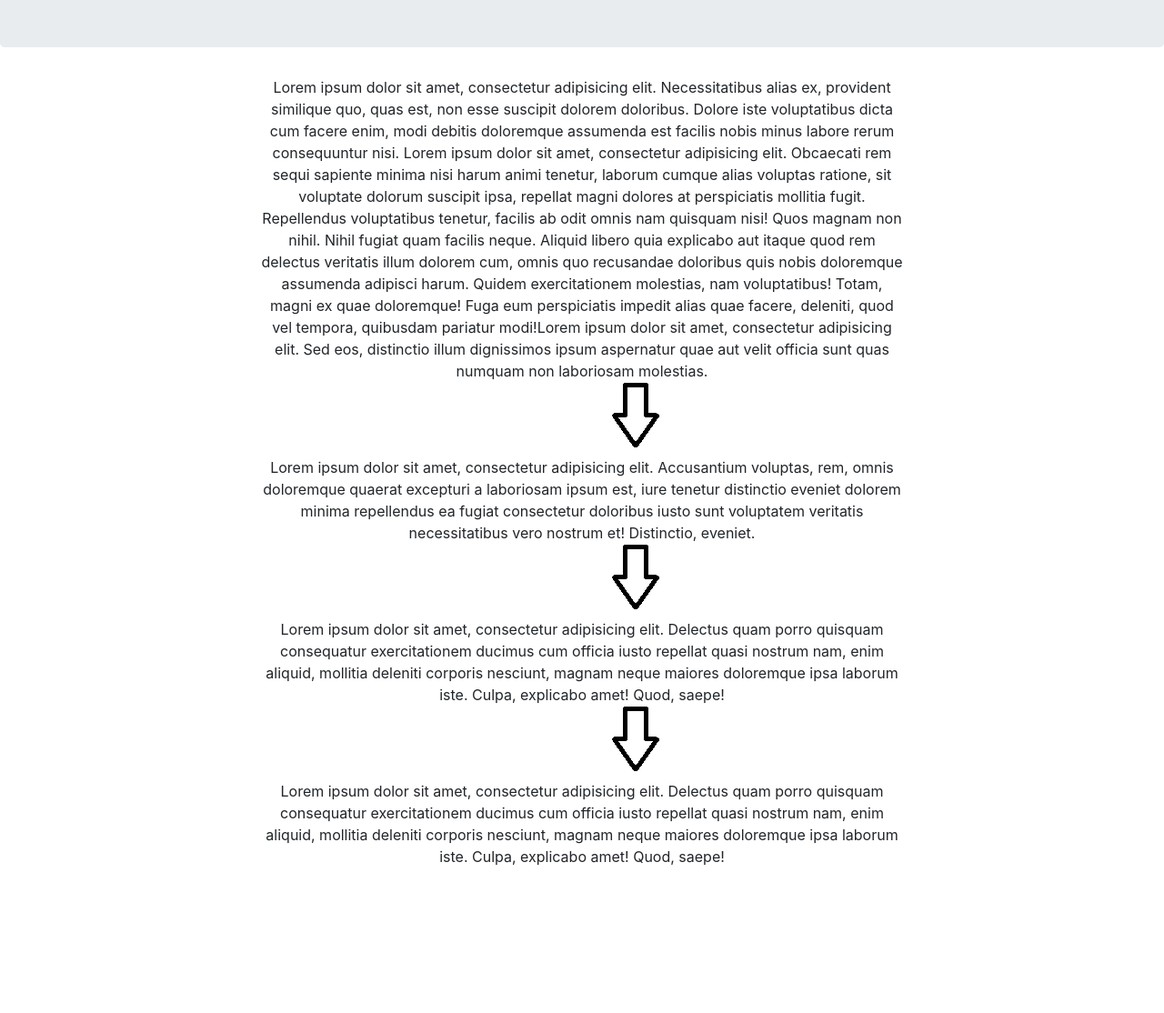
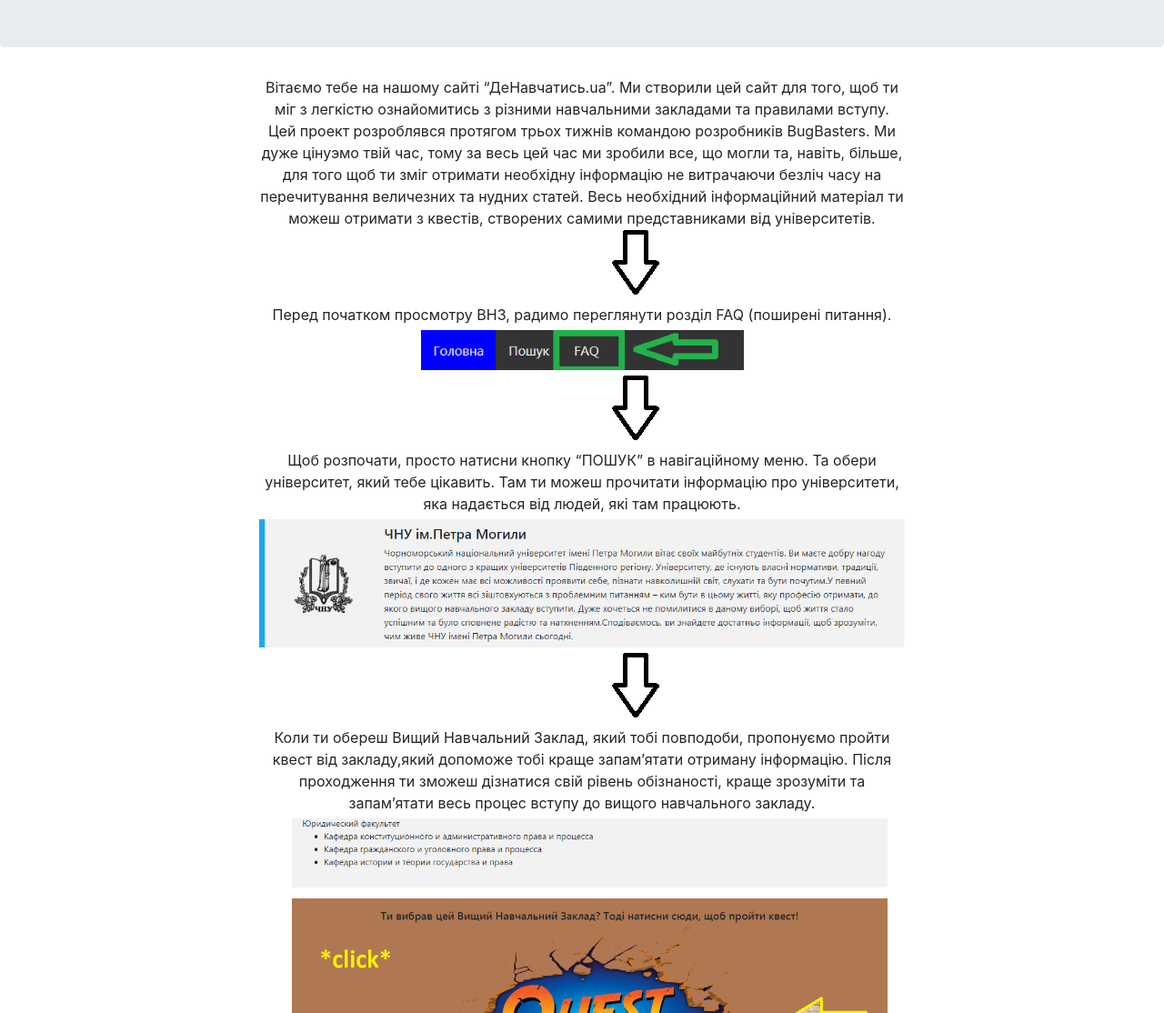
Before and after one commit to lor1k/bugbasters, a plain HTML site: page index.html in a window 1280 px wide. Shown: the part 186-1300 px from the top of the page at 91% size. Before the commit the page ends 1150 px from the top, so only its background shows below. Drawn offline with nearby package versions, Linux system fonts and the light colour scheme.

Commit message:
Release v1.0

```diff
--- a/index.html
+++ b/index.html
@@ -33,12 +33,14 @@
   <h1>ДеНавчатись.ua</h1>
 </div>
 <div class="container content-main text-center">
-    <div class="col-lg-8 col-md-8 col-sm-8">Lorem ipsum dolor sit amet, consectetur adipisicing elit. Necessitatibus alias ex, provident similique quo, quas est, non esse suscipit dolorem doloribus. Dolore iste voluptatibus dicta cum facere enim, modi debitis doloremque assumenda est facilis nobis minus labore rerum consequuntur nisi. Lorem ipsum dolor sit amet, consectetur adipisicing elit. Obcaecati rem sequi sapiente minima nisi harum animi tenetur, laborum cumque alias voluptas ratione, sit voluptate dolorum suscipit ipsa, repellat magni dolores at perspiciatis mollitia fugit. Repellendus voluptatibus tenetur, facilis ab odit omnis nam quisquam nisi! Quos magnam non nihil. Nihil fugiat quam facilis neque. Aliquid libero quia explicabo aut itaque quod rem delectus veritatis illum dolorem cum, omnis quo recusandae doloribus quis nobis doloremque assumenda adipisci harum. Quidem exercitationem molestias, nam voluptatibus! Totam, magni ex quae doloremque! Fuga eum perspiciatis impedit alias quae facere, deleniti, quod vel tempora, quibusdam pariatur modi!Lorem ipsum dolor sit amet, consectetur adipisicing elit. Sed eos, distinctio illum dignissimos ipsum aspernatur quae aut velit officia sunt quas numquam non laboriosam molestias.
+    <div class="col-lg-8 col-md-8 col-sm-8">Вітаємо тебе на нашому сайті “ДеНавчатись.ua”. Ми створили цей сайт для того, щоб ти міг з легкістю ознайомитись з різними навчальними закладами та правилами вступу. Цей проект розроблявся протягом трьох тижнів командою розробників BugBasters. Ми дуже цінуэмо твій час, тому за весь цей час ми зробили все, що могли та, навіть, більше, для того щоб ти зміг отримати необхідну інформацію не витрачаючи безліч часу на перечитування величезних та нудних статей.
+    Весь необхідний інформаційний матеріал ти можеш отримати з квестів, створених самими представниками від університетів.
     <div><img src="img/arrowdown.png" alt="down"></div></div>
-    <div class="col-lg-8 col-md-8 col-sm-8">Lorem ipsum dolor sit amet, consectetur adipisicing elit. Accusantium voluptas, rem, omnis doloremque quaerat excepturi a laboriosam ipsum est, iure tenetur distinctio eveniet dolorem minima repellendus ea fugiat consectetur doloribus iusto sunt voluptatem veritatis necessitatibus vero nostrum et! Distinctio, eveniet.
+    <div class="col-lg-8 col-md-8 col-sm-8">Перед початком просмотру ВНЗ, радимо переглянути розділ FAQ (поширені питання).<img src="img/faq.png" alt="faq" class = "d-block w-50" style = "margin: 5px auto;">
     <div><img src="img/arrowdown.png" alt="down"></div></div>
-    <div class="col-lg-8 col-md-8 col-sm-8">Lorem ipsum dolor sit amet, consectetur adipisicing elit. Delectus quam porro quisquam consequatur exercitationem ducimus cum officia iusto repellat quasi nostrum nam, enim aliquid, mollitia deleniti corporis nesciunt, magnam neque maiores doloremque ipsa laborum iste. Culpa, explicabo amet! Quod, saepe!
+    <div class="col-lg-8 col-md-8 col-sm-8">Щоб розпочати, просто натисни кнопку “ПОШУК” в навігаційному меню. Та обери університет, який тебе цікавить. Там ти можеш прочитати інформацію про університети, яка надається від людей, які там працюють.<img src="img/search.png" alt="search" class = "d-block w-100" style = "margin: 5px auto;">
     <div><img src="img/arrowdown.png" alt="down"></div></div>
-    <div class="col-lg-8 col-md-8 col-sm-8">Lorem ipsum dolor sit amet, consectetur adipisicing elit. Delectus quam porro quisquam consequatur exercitationem ducimus cum officia iusto repellat quasi nostrum nam, enim aliquid, mollitia deleniti corporis nesciunt, magnam neque maiores doloremque ipsa laborum iste. Culpa, explicabo amet! Quod, saepe!</div>
+    <div class="col-lg-8 col-md-8 col-sm-8">Коли ти обереш Вищий Навчальний Заклад, який тобі повподоби, пропонуємо пройти квест від закладу,який допоможе тобі краще запам’ятати отриману інформацію. Після проходження ти зможеш дізнатися свій рівень обізнаності, краще зрозуміти та запам’ятати весь процес вступу до вищого навчального закладу.<img src="img/quest.png" alt="quest" class = "d-block w-100" style = "margin: 5px auto;">
+</div>
 </div>
 </body>
```
Also changed, not shown: img/faq.png (added), img/quest.png (added), img/search.png (added).
